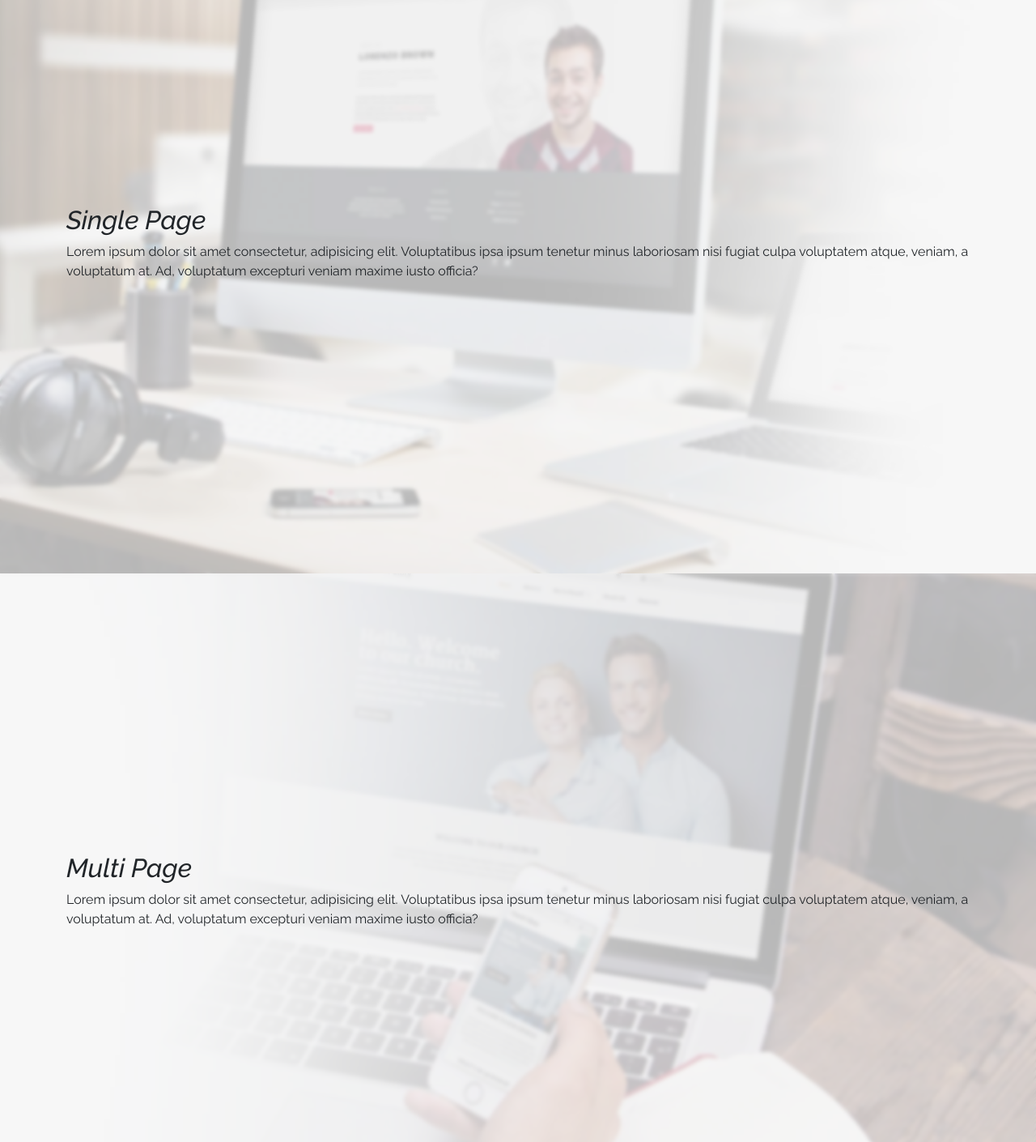
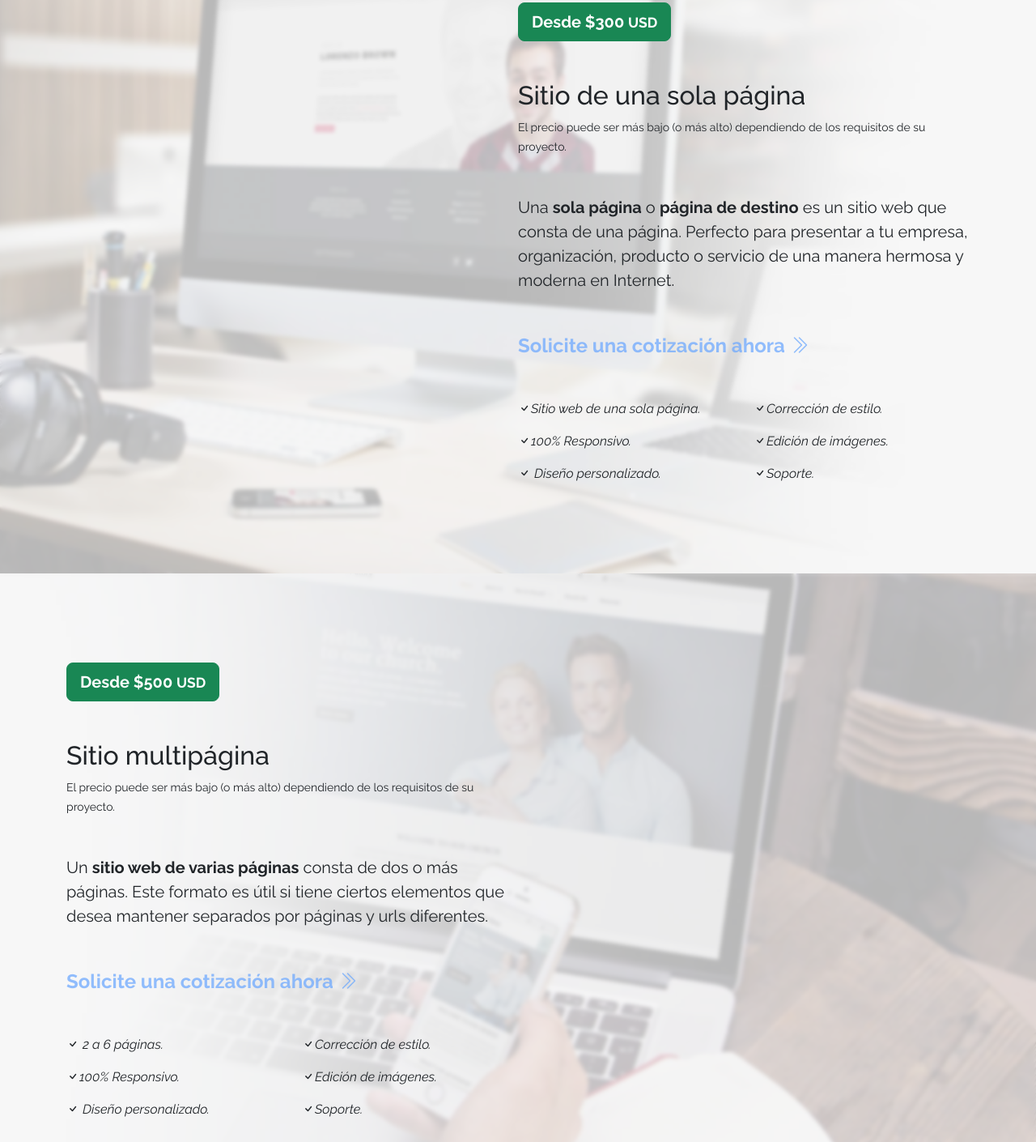
Before and after one commit to diegotvramos/maquetacion-studio, a plain HTML site: page sitios.html in a window 1280 px wide. Shown: the part 970-2380 px from the top of the page at 81% size. Drawn offline with nearby package versions, Linux system fonts and the light colour scheme.

Commit message:
creando sección multi page

```diff
--- a/css/style.css
+++ b/css/style.css
@@ -145,6 +145,7 @@ background-image: linear-gradient(
   background-image: var(--bg-image); /*esta variable no está declarada en el Root*/
   background-repeat: no-repeat; /*para que no se repita el fondo*/
   background-size: cover;
+  background-position: center;
 }
 
 .bg-third-color{
--- a/sitios.html
+++ b/sitios.html
@@ -118,8 +118,29 @@
 
         <article class="bg-alpha-color min-vh-100 d-flex align-items-center ">
           <div class="container">
-            <h2><i>Single Page</i></h2>
-            <p>Lorem ipsum dolor sit amet consectetur, adipisicing elit. Voluptatibus ipsa ipsum tenetur minus laboriosam nisi fugiat culpa voluptatem atque, veniam, a voluptatum at. Ad, voluptatum excepturi veniam maxime iusto officia?</p>
+            <article class="col-12 col-lg-6 offset-lg-6">
+              <a class="btn btn-lg btn-success text-white mb-5 " href="contacto.html">
+                <b>Desde $300 <small>USD</small></b>
+              </a>
+              <h2 class="">Sitio de una sola página</h2>
+              <small>El precio puede ser más bajo (o más alto) dependiendo de los requisitos de su proyecto.</small>
+              <p class="my-5 fs-5">Una <b>sola página</b> o <b>página de destino</b> es un sitio web que consta de una página. Perfecto para presentar a tu empresa, organización, producto o servicio de una manera hermosa y moderna en Internet.</p>
+              <a class="fs-4 text-decoration-none fw-bold" href="contacto.html">
+                Solicite una cotización ahora <i class="bi bi-chevron-double-right"></i>
+              </a>
+              <div class="row mt-5">
+                <div class="col">
+                  <p><i class="bi bi-check">Sitio web de una sola página.</i></p>
+                  <p><i class="bi bi-check">100% Responsivo.</i></p>
+                  <p><i class="bi bi-check"> Diseño personalizado.</i></p>
+                </div>
+                <div class="col">
+                  <p><i class="bi bi-check">Corrección de estilo.</i></p>
+                  <p><i class="bi bi-check">Edición de imágenes.</i></p>
+                  <p><i class="bi bi-check">Soporte.</i></p>
+                </div>
+              </div>
+            </article>
           </div>
         </article>
 
@@ -127,8 +148,29 @@
       <section id="multi-page" class="min-vh-100 bg-hero-image" style="--bg-image: url(../img/site-multipage.jpg)">
         <article class="bg-alpha-color min-vh-100 d-flex align-items-center ">
           <div class="container">
-            <h2><i>Multi Page</i></h2>
-            <p>Lorem ipsum dolor sit amet consectetur, adipisicing elit. Voluptatibus ipsa ipsum tenetur minus laboriosam nisi fugiat culpa voluptatem atque, veniam, a voluptatum at. Ad, voluptatum excepturi veniam maxime iusto officia?</p>
+            <article class="col-12 col-lg-6">
+              <a class="btn btn-lg btn-success text-white mb-5" href="contacto.html">
+                <b>Desde $500 <small>USD</small></b>
+              </a>
+              <h2 class="">Sitio multipágina</h2>
+              <small>El precio puede ser más bajo (o más alto) dependiendo de los requisitos de su proyecto.</small>
+              <p class="my-5 fs-5">Un <b>sitio web de varias páginas</b> consta de dos o más páginas. Este formato es útil si tiene ciertos elementos que desea mantener separados por páginas y urls diferentes.</p>
+              <a class="fs-4 text-decoration-none fw-bold" href="contacto.html">
+                Solicite una cotización ahora <i class="bi bi-chevron-double-right"></i>
+              </a>
+              <div class="row mt-5">
+                <div class="col">
+                  <p><i class="bi bi-check"> 2 a 6 páginas.</i></p>
+                  <p><i class="bi bi-check">100% Responsivo.</i></p>
+                  <p><i class="bi bi-check"> Diseño personalizado.</i></p>
+                </div>
+                <div class="col">
+                  <p><i class="bi bi-check">Corrección de estilo.</i></p>
+                  <p><i class="bi bi-check">Edición de imágenes.</i></p>
+                  <p><i class="bi bi-check">Soporte.</i></p>
+                </div>
+              </div>
+            </article>
           </div>
         </article>
       </section>
```
Also changed, not shown: 1 other file.
